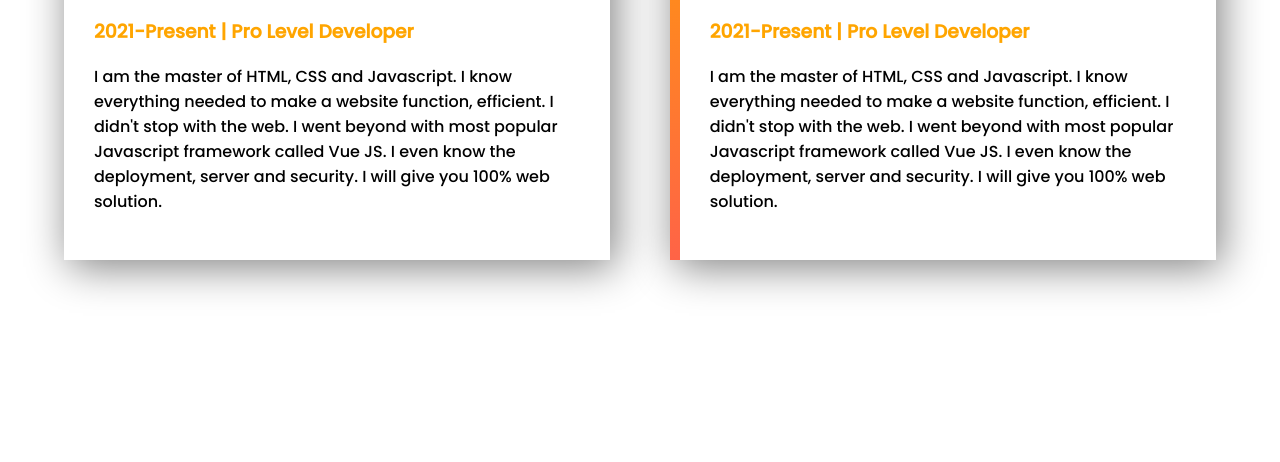
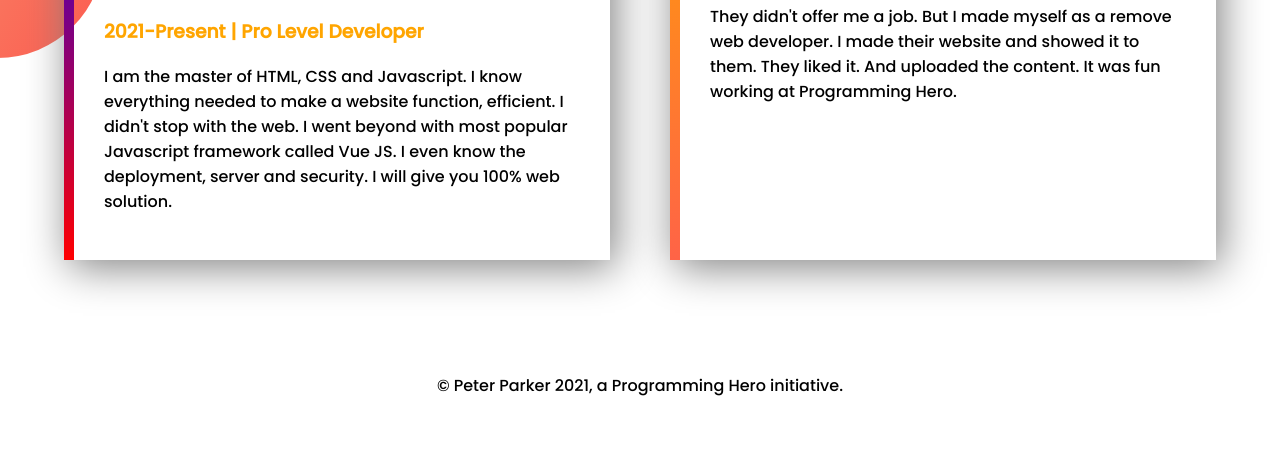
Before and after one commit to Sourav-Kundu-Supto/developer-portfolio, a plain HTML site: page index.html in a window 1280 px wide. Shown: the part 1517-1979 px from the top of the page. Before the commit the page ends 1890 px from the top, so only its background shows below. Drawn offline with Linux system fonts and the light colour scheme.

Commit message:
all done

```diff
--- a/index.html
+++ b/index.html
@@ -61,17 +61,21 @@
           </p>
         </div>
         <div class="experience-single-item experience-single-item-right">
-          <h2>Full Stack Web Developer</h2>
-          <h3 class="orrange-text">2021-Present | Pro Level Developer</h3>
+          <h2>Baby Web Developer</h2>
+          <h3 class="orrange-text">2020-2021 | Programming Hero Learner</h3>
           <p>
-            I am the master of HTML, CSS and Javascript. I know everything
-            needed to make a website function, efficient. I didn't stop with the
-            web. I went beyond with most popular Javascript framework called Vue
-            JS. I even know the deployment, server and security. I will give you
-            100% web solution.
+            They didn't offer me a job. But I made myself as a remove web
+            developer. I made their website and showed it to them. They liked
+            it. And uploaded the content. It was fun working at Programming
+            Hero.
           </p>
         </div>
       </div>
     </section>
+
+    <!-- Footer Section -->
+    <footer>
+      <p>© Peter Parker 2021, a Programming Hero initiative.</p>
+    </footer>
   </body>
 </html>
--- a/style.css
+++ b/style.css
@@ -63,6 +63,11 @@ section {
 }
 
 /* Dream Big Section */
+.dream-big {
+  background-image: url(./images/dream-bg.png);
+  background-repeat: no-repeat;
+  background-position: right;
+}
 .dream-big img {
   padding-right: 5%;
   width: 80%;
@@ -73,6 +78,11 @@ section {
 }
 
 /* Experience Section */
+.experience-section {
+  background-image: url(./images/exp-bg.png);
+  background-repeat: no-repeat;
+  background-position: left;
+}
 .experience-all-item {
   display: flex;
 }
@@ -84,12 +94,20 @@ section {
 
 .experience-single-item-left {
   margin-right: 30px;
+  border-left: 10px solid;
+  border-image: linear-gradient(180deg, blue, red);
+  border-image-slice: 1;
 }
 .experience-single-item-right {
   margin-left: 30px;
-
   border-left: 10px solid;
-
   border-image: linear-gradient(180deg, orange, tomato);
   border-image-slice: 1;
 }
+/* Footer Section */
+footer {
+  margin-bottom: 5%;
+}
+footer p {
+  text-align: center;
+}
```
